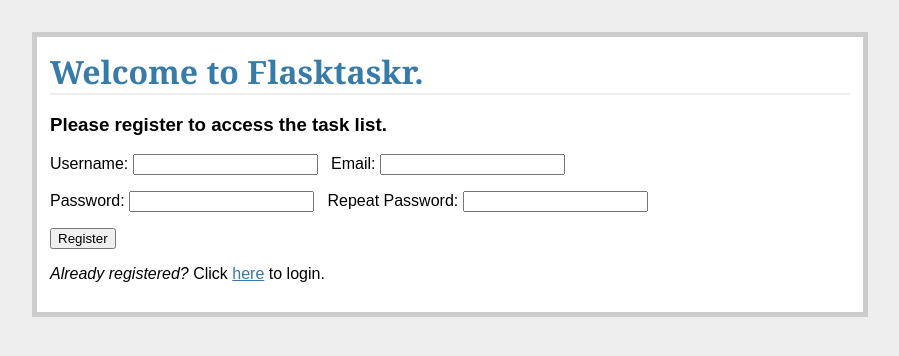
After one commit to falcon-/web-projects, a Flask app: page /register/ in a window 1280 px wide. The commit adds this page. Shown: the top 356 px of the page, without its empty margins (190-1089 px from the left). Run offline with Flask 2, Linux system fonts and the light colour scheme.

Commit message:
more changes

```diff
--- a/flasktaskr/app/config.py
+++ b/flasktaskr/app/config.py
@@ -7,8 +7,6 @@ import os
 basedir = os.path.abspath(os.path.dirname(__file__))
 
 DATABASE = 'flasktaskr.db'
-USERNAME = 'admin'
-PASSWORD = 'admin'
 CSRF_ENABLED = True
 SECRET_KEY = 'my_precious'
 
--- a/flasktaskr/app/forms.py
+++ b/flasktaskr/app/forms.py
@@ -2,8 +2,8 @@
 
 from flask_wtf import Form
 from wtforms import TextField, DateField, IntegerField, \
-    SelectField
-from wtforms.validators import DataRequired
+    SelectField, PasswordField
+from wtforms.validators import DataRequired, Length, EqualTo
 
 
 class AddTaskForm(Form):
@@ -22,3 +22,31 @@ class AddTaskForm(Form):
         ]
     )
     status = IntegerField('Status')
+
+class RegisterForm(Form):
+    name = TextField(
+            'Username',
+            validators=[DataRequired(),
+            Length(min=6, max=25)]
+    )
+    email = TextField(
+            'Email',
+            validators=[DataRequired(),
+            Length(min=6, max=40)]
+            )
+
+    password = PasswordField(
+            'Password',
+            validators=[DataRequired(),
+            Length(min=6, max=40)])
+    confirm = PasswordField(
+            'Repeat Password',
+            [DataRequired(),
+            EqualTo('password',
+            message='Passwords must match')]
+    )
+
+class LoginForm(Form):
+    name = TextField('Username', validators=[DataRequired()])
+    password = PasswordField('Password',
+            validators=[DataRequired()])
--- /dev/null
+++ b/flasktaskr/app/templates/register.html
@@ -0,0 +1,14 @@
+{% extends "template.html" %}
+{% block content %}
+    <h1>Welcome to Flasktaskr.</h1>
+    <h3>Please register to access the task list.</h3>
+    <form method="Post" action="">
+        {{ form.csrf_token }}
+        <p>{{ form.name.label }}: {{ form.name }}&nbsp;&nbsp;
+            {{ form.email.label }}: {{ form.email }}</p>
+        <p>{{ form.password.label }}: {{ form.password }}&nbsp;&nbsp;
+            {{ form.confirm.label }}: {{ form.confirm }}</p>
+        <p><input type="submit" value="Register"></p>
+    </form>
+    <p><em>Already registered?</em> Click <a href="/">here</a> to login.</p>
+{% endblock %}
--- a/flasktaskr/app/views.py
+++ b/flasktaskr/app/views.py
@@ -1,19 +1,30 @@
+# views.py
 
-
+#################
+#### imports ####
+#################
 
 from flask import Flask, flash, redirect, render_template, request, \
     session, url_for
-from forms import AddTaskForm
 from functools import wraps
 from flask.ext.sqlalchemy import SQLAlchemy
+from forms import AddTaskForm, RegisterForm, LoginForm
+
+
+################
+#### config ####
+################
 
 app = Flask(__name__)
 app.config.from_object('config')
 db = SQLAlchemy(app)
 
-#import model
-from models import Task
+from models import Task, User
 
+
+##########################
+#### helper functions ####
+##########################
 
 def login_required(test):
     @wraps(test)
@@ -26,33 +37,57 @@ def login_required(test):
     return wrap
 
 
+################
+#### routes ####
+################
+
 @app.route('/logout/')
 def logout():
     session.pop('logged_in', None)
+    session.pop('user_id', None)
     flash('You are logged out. Bye. :(')
     return redirect(url_for('login'))
 
 
 @app.route('/', methods=['GET', 'POST'])
 def login():
+    error = None
+    form = LoginForm(request.form)
     if request.method == 'POST':
-        if request.form['username'] != app.config['USERNAME'] \
-                or request.form['password'] != app.config['PASSWORD']:
-            error = 'Invalid Credentials. Please try again.'
-            return render_template('login.html', error=error)
+        if form.validate_on_submit():
+            u = User.query.filter_by(
+                name=request.form['name'],
+                password=request.form['password']
+            ).first()
+            if u is None:
+                error = 'Invalid username or password.'
+                return render_template(
+                    "login.html",
+                    form=form,
+                    error=error
+                )
+            else:
+                session['logged_in'] = True
+                session['user_id'] = u.id
+                flash('You are logged in. Go Crazy.')
+                return redirect(url_for('tasks'))
         else:
-            session['logged_in'] = True
-            return redirect(url_for('tasks'))
+            return render_template(
+                "login.html",
+                form=form,
+                error=error
+            )
     if request.method == 'GET':
-        return render_template('login.html')
+        return render_template('login.html', form=form)
 
 
 @app.route('/tasks/')
 @login_required
 def tasks():
-    open_tasks = db.session.query(Task).filter_by(status='1').order_by(Task.due_date.asc())
+    open_tasks = db.session.query(Task) \
+        .filter_by(status='1').order_by(Task.due_date.asc())
     closed_tasks = db.session.query(Task) \
-            .filter_by(status='0').order_by(Task.due_date.asc())
+        .filter_by(status='0').order_by(Task.due_date.asc())
     return render_template(
         'tasks.html',
         form=AddTaskForm(request.form),
@@ -62,22 +97,52 @@ def tasks():
 
 
 # Add new tasks:
-@app.route('/add/', methods=['POST'])
+@app.route('/add/', methods=['GET', 'POST'])
 @login_required
 def new_task():
+    import datetime
+    error = None
     form = AddTaskForm(request.form)
     if request.method == 'POST':
         if form.validate_on_submit():
             new_task = Task(
-                    form.name.data,
-                    form.due_date.data,
-                    form.priority.data,
-                    '1'
-                    )
+                form.name.data,
+                form.due_date.data,
+                form.priority.data,
+                datetime.datetime.utcnow(),
+                '1',
+                session['user_id']
+            )
             db.session.add(new_task)
             db.session.commit()
             flash('New entry was successfully posted. Thanks.')
-    return redirect(url_for('tasks'))
+            return redirect(url_for('tasks'))
+        else:
+            return render_template('tasks.html', form=form, error=error)
+    if request.method == 'GET':
+        return render_template('tasks.html', form=form)
+
+
+# User Registration:
+@app.route('/register/', methods=['GET', 'POST'])
+def register():
+    error = None
+    form = RegisterForm(request.form)
+    if request.method == 'POST':
+        if form.validate_on_submit():
+            new_user = User(
+                form.name.data,
+                form.email.data,
+                form.password.data,
+            )
+            db.session.add(new_user)
+            db.session.commit()
+            flash('Thanks for registering. Please login.')
+            return redirect(url_for('login'))
+        else:
+            return render_template('register.html', form=form, error=error)
+    if request.method == 'GET':
+        return render_template('register.html', form=form)
 
 
 # Mark tasks as complete:
@@ -85,9 +150,9 @@ def new_task():
 @login_required
 def complete(task_id):
     new_id = task_id
-    db.session.query(Task).filter_by(task_id=new_id).update({"status":"0"})
+    db.session.query(Task).filter_by(task_id=new_id).update({"status": "0"})
     db.session.commit()
-    flash('The task was marked as complete.')
+    flash('The task was marked as complete. Nice.')
     return redirect(url_for('tasks'))
 
 
@@ -98,5 +163,5 @@ def delete_entry(task_id):
     new_id = task_id
     db.session.query(Task).filter_by(task_id=new_id).delete()
     db.session.commit()
-    flash('The task was deleted.')
+    flash('The task was deleted. Why not add a new one?')
     return redirect(url_for('tasks'))
```
Also changed, not shown: flasktaskr/app/models.py (+22 -1 lines), flasktaskr/app/templates/login.html (+10 -10 lines), flasktaskr/app/flasktaskr.db.
